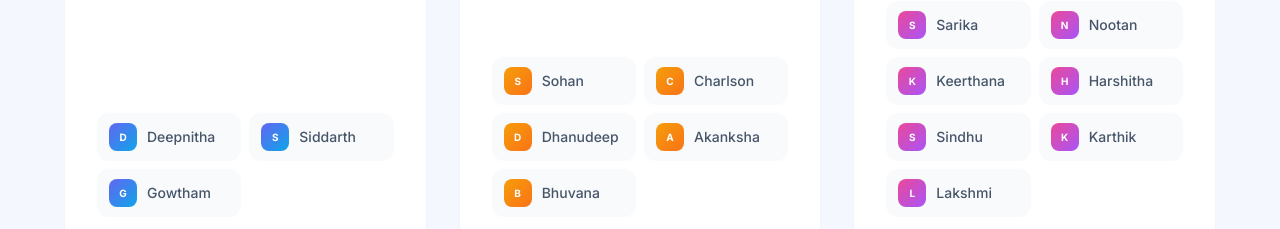
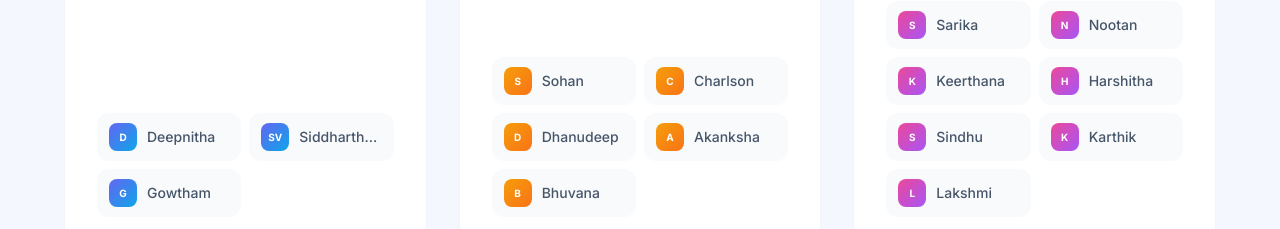
Before and after one commit to hemannayak/minds-website, a React (Vite) app: page /team in a window 1280 px wide. Shown: the part 1080-1309 px from the top of the page. Built offline with nearby package versions, Linux system fonts and the light colour scheme.

Commit message:
fix: add Rahul Deo Burman real LinkedIn URL to event card

```diff
--- a/src/pages/Events.jsx
+++ b/src/pages/Events.jsx
@@ -91,7 +91,7 @@
                         </span>
                         {/* LinkedIn icon — top-right of the speaker row */}
                         <a
-                            href="#"
+                            href="https://www.linkedin.com/in/rahul-deo-burman"
                             target="_blank"
                             rel="noopener noreferrer"
                             className="self-start mt-0.5 p-1.5 rounded-lg bg-sky-500/10 border border-sky-500/20 text-sky-400 hover:bg-sky-500/20 hover:text-sky-300 transition-all duration-200"
--- a/src/pages/Team.jsx
+++ b/src/pages/Team.jsx
@@ -44,7 +44,7 @@
         accentBorder: 'border-indigo-100',
         gradient: 'from-indigo-500 to-sky-500',
         lead: { name: 'Hemanth Nayak', initials: 'HN' },
-        members: ['Deepnitha', 'Siddarth', 'Gowtham'],
+        members: ['Deepnitha', 'Siddhartha Varma', 'Gowtham'],
     },
     {
         label: 'Logistics Team',
```
